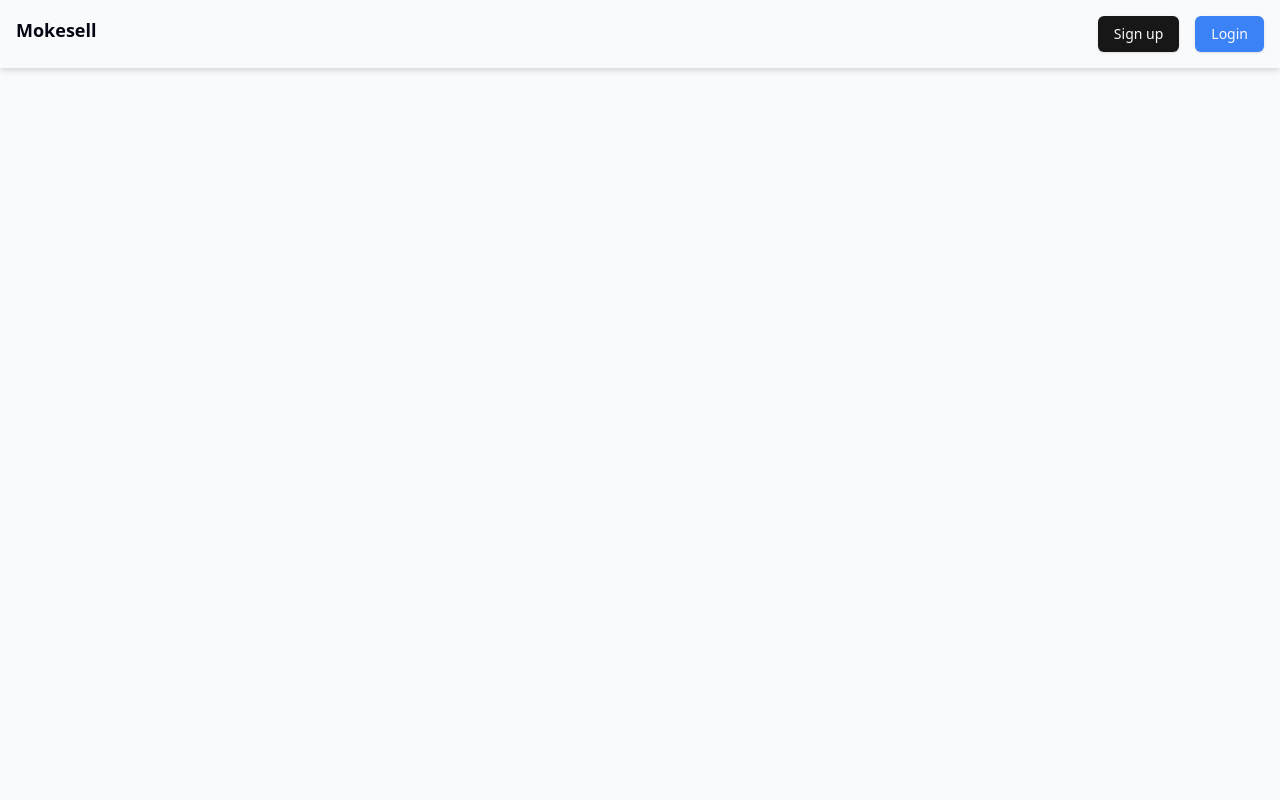
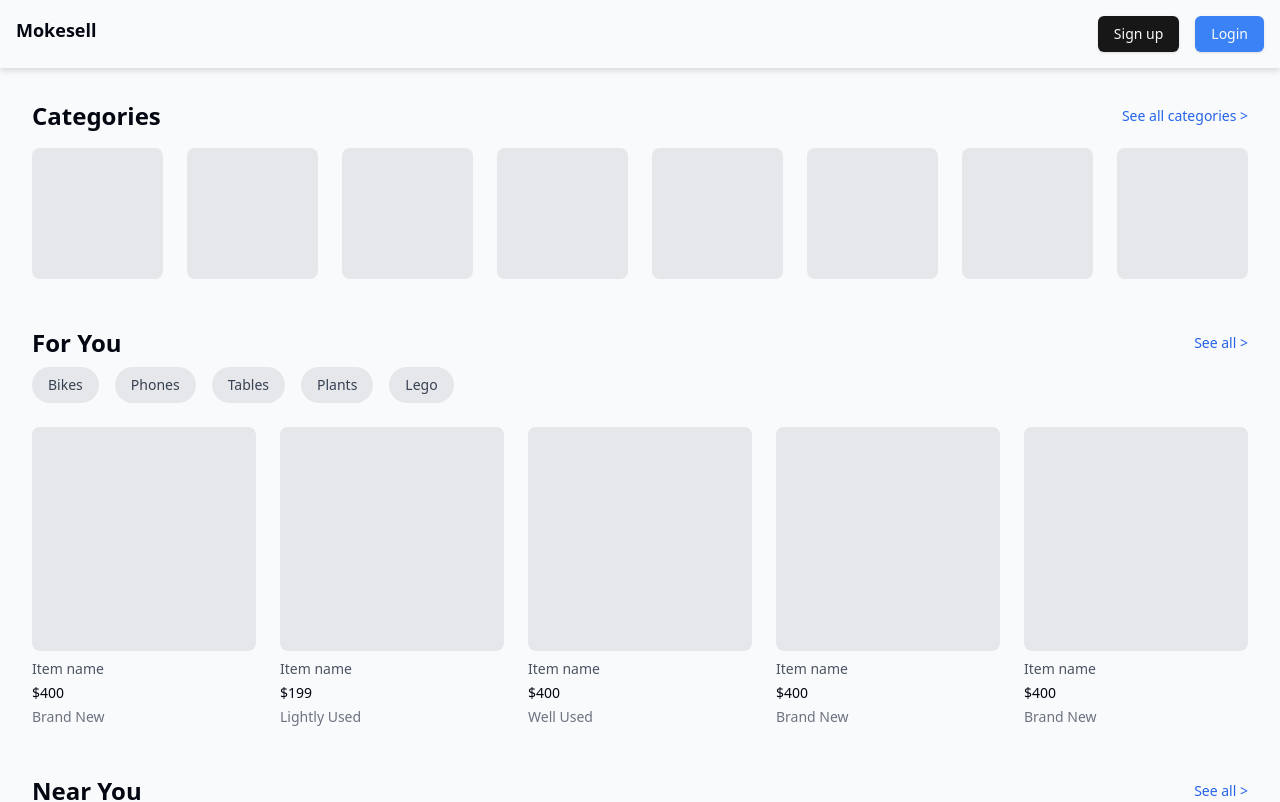
Before and after one commit to provsalt/mokesell, a Next.js app: page / in a window 1280 px wide. Shown: the top 802 px of the page. Built offline with nearby package versions, Linux system fonts and the light colour scheme.

Commit message:
Finished basic layout of Homepage
1. Haven't added footer
2. Haven't filled up listings with useful information
3. Mini-filter function with buttons under the For You section works but needs to be populated more
4. All the data there now is just placeholder data

```diff
--- a/app/page.tsx
+++ b/app/page.tsx
@@ -1,8 +1,112 @@
+"use client";
+import { useState } from "react";
 
 export default function Home() {
+  const categories = ["Bikes", "Phones", "Tables", "Plants", "Lego"];
+
+  const allItems = [
+    { name: "Item name", price: "$400", condition: "Brand New", category: "Bikes" },
+    { name: "Item name", price: "$199", condition: "Lightly Used", category: "Phones" },
+    { name: "Item name", price: "$400", condition: "Well Used", category: "Tables" },
+    { name: "Item name", price: "$400", condition: "Brand New", category: "Plants" },
+    { name: "Item name", price: "$400", condition: "Brand New", category: "Lego" },
+  ];
+
+  const nearYouItems = [
+    { name: "Item name", price: "$100", condition: "Well Used", category: "Bikes" },
+    { name: "Item name", price: "$400", condition: "Lightly Used", category: "Phones" },
+    { name: "Item name", price: "$400", condition: "Well Used", category: "Tables" },
+    { name: "Item name", price: "$400", condition: "Brand New", category: "Plants" },
+    { name: "Item name", price: "$300", condition: "Well Used", category: "Lego" },
+  ];
+
+  const [filteredItems, setFilteredItems] = useState(allItems);
+  const [activeCategory, setActiveCategory] = useState("");
+
+  const handleFilter = (category: string) => {
+    if (category === activeCategory) {
+      setFilteredItems(allItems);
+      setActiveCategory("");
+    } else {
+      setFilteredItems(allItems.filter((item) => item.category === category));
+      setActiveCategory(category);
+    }
+  };
+
+  const renderBox = (item: { name: string; price: string; condition: string }) => (
+    <div className="space-y-2">
+      <div className="aspect-square bg-gray-200 rounded-lg"></div>
+      <div className="text-sm space-y-1">
+        <p className="text-gray-600">{item.name}</p>
+        <p className="font-medium">{item.price}</p>
+        <p className="text-gray-500">{item.condition}</p>
+      </div>
+    </div>
+  );
+
+  const renderPlaceholderBoxes = (count: number) =>
+    Array(count)
+      .fill(0)
+      .map((_, i) => (
+        <div key={i} className="aspect-square bg-gray-200 rounded-lg"></div>
+      ));
+
   return (
-    <div>
+    <div className="w-full min-h-screen bg-gray-50 p-8 space-y-12">
+      <div className="space-y-4">
+        <div className="flex justify-between items-center">
+          <h2 className="text-2xl font-semibold">Categories</h2>
+          <a href="#" className="text-blue-600 text-sm">
+            See all categories &gt;
+          </a>
+        </div>
+        <div className="grid grid-cols-8 gap-6 rounded-2xl">{renderPlaceholderBoxes(8)}</div>
+      </div>
 
+      <div className="space-y-4">
+        <div className="space-y-2">
+          <div className="flex justify-between items-center">
+            <h2 className="text-2xl font-semibold">For You</h2>
+            <a href="#" className="text-blue-600 text-sm">
+              See all &gt;
+            </a>
+          </div>
+          <div className="flex gap-4 overflow-x-auto pb-2">
+            {categories.map((category, i) => (
+              <button
+                key={i}
+                className={`px-4 py-2 text-sm rounded-full whitespace-nowrap transition ${
+                  activeCategory === category
+                    ? "bg-blue-500 text-white"
+                    : "bg-gray-200 text-gray-700"
+                }`}
+                onClick={() => handleFilter(category)}
+              >
+                {category}
+              </button>
+            ))}
+          </div>
+        </div>
+        <div className="grid grid-cols-5 gap-6">
+          {filteredItems.map((item, i) => (
+            <div key={i}>{renderBox(item)}</div>
+          ))}
+        </div>
+      </div>
+
+      <div className="space-y-4">
+        <div className="flex justify-between items-center">
+          <h2 className="text-2xl font-semibold">Near You</h2>
+          <a href="#" className="text-blue-600 text-sm">
+            See all &gt;
+          </a>
+        </div>
+        <div className="grid grid-cols-5 gap-6">
+          {nearYouItems.map((item, i) => (
+            <div key={i}>{renderBox(item)}</div>
+          ))}
+        </div>
+      </div>
     </div>
   );
 }
```
